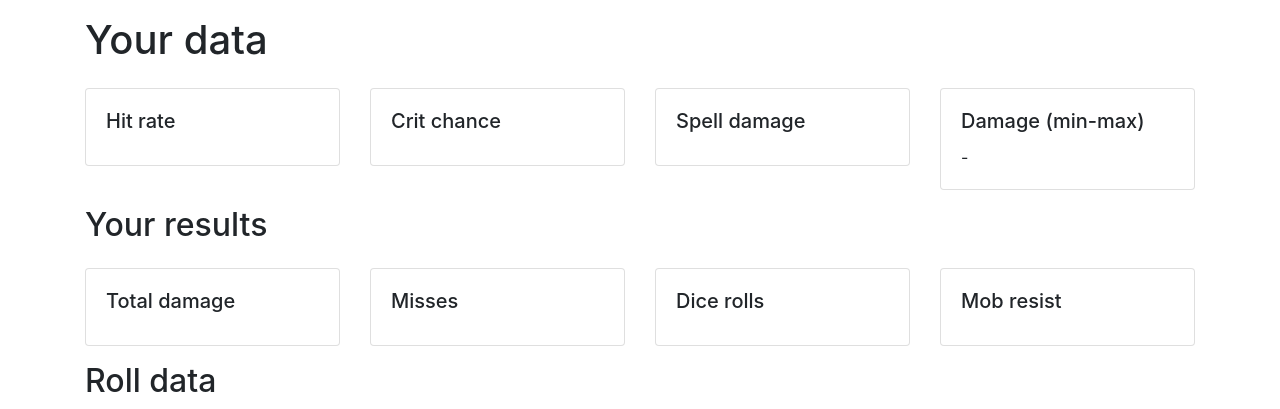
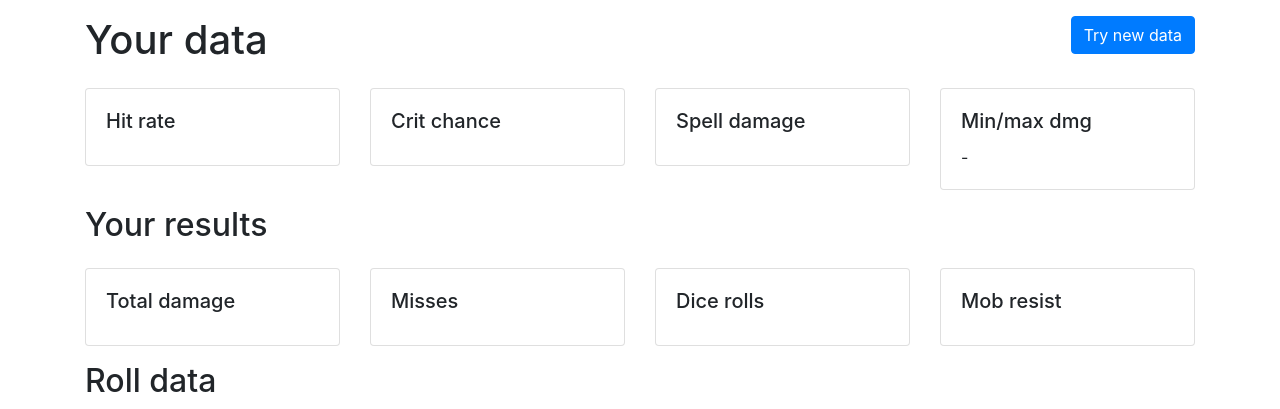
Before and after one commit to warezgibzzz/wow-classic-damage-calculator, a Flask app: template templates/result.html in a window 1280 px wide. Shown: the part 56-465 px from the top of the page. Run offline with Flask 2, Linux system fonts and the light colour scheme; the template is opened without the code that fills it, so the values that code supplies are empty; some libraries are stand-ins or nearby versions.

Commit message:
Try again btn

```diff
--- a/templates/result.html
+++ b/templates/result.html
@@ -3,7 +3,7 @@
 {% block content %}
 <div class="row">
     <div class="col">
-    <h1>Your data</h1>
+    <h1>Your data <a href="/" class="btn btn-primary float-right">Try new data</a></h1>
     </div>
 </div>
 <div class="row mt-3">
@@ -34,7 +34,7 @@
     <div class="col-sm-3">
         <div class="card">
             <div class="card-body">
-                <h5 class="card-title">Damage (min-max)</h5>
+                <h5 class="card-title">Min/max dmg</h5>
                 <p class="card-text">{{ dmg_min }}-{{dmg_max}}</p>
             </div>
         </div>
```
